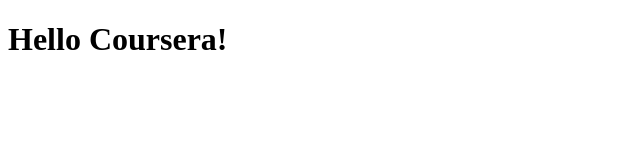
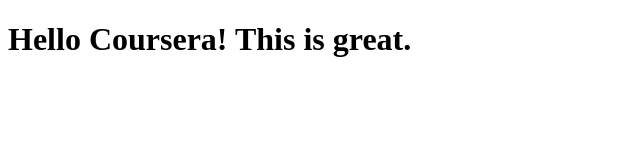
Before and after one commit to sanjeev527/coursera-test, a plain HTML site: page site/index.html in a window 1280 px wide. Shown: the whole page, without its empty margins (0-640 px from the left). Drawn offline with Linux system fonts and the light colour scheme.

Commit message:
Updated the index.html

```diff
--- a/site/index.html
+++ b/site/index.html
@@ -5,6 +5,6 @@
 	<title>Hello Coursera!</title>
 </head>
 <body>
-	<h1>Hello Coursera!</h1>
+	<h1>Hello Coursera! This is great.</h1>
 </body>
 </html>
```
